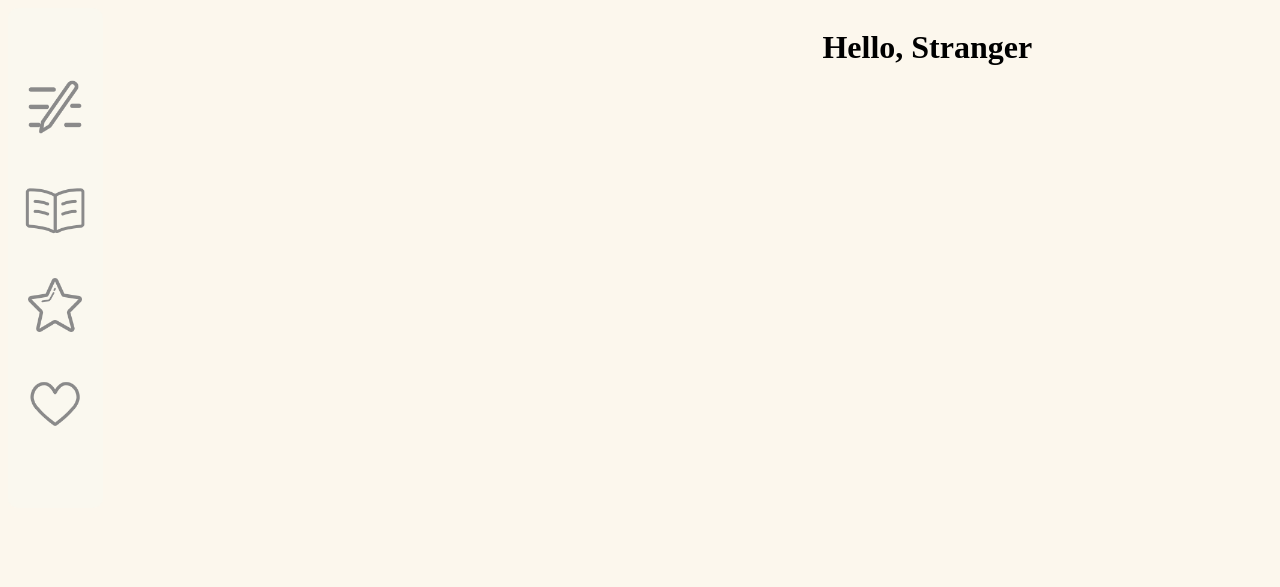
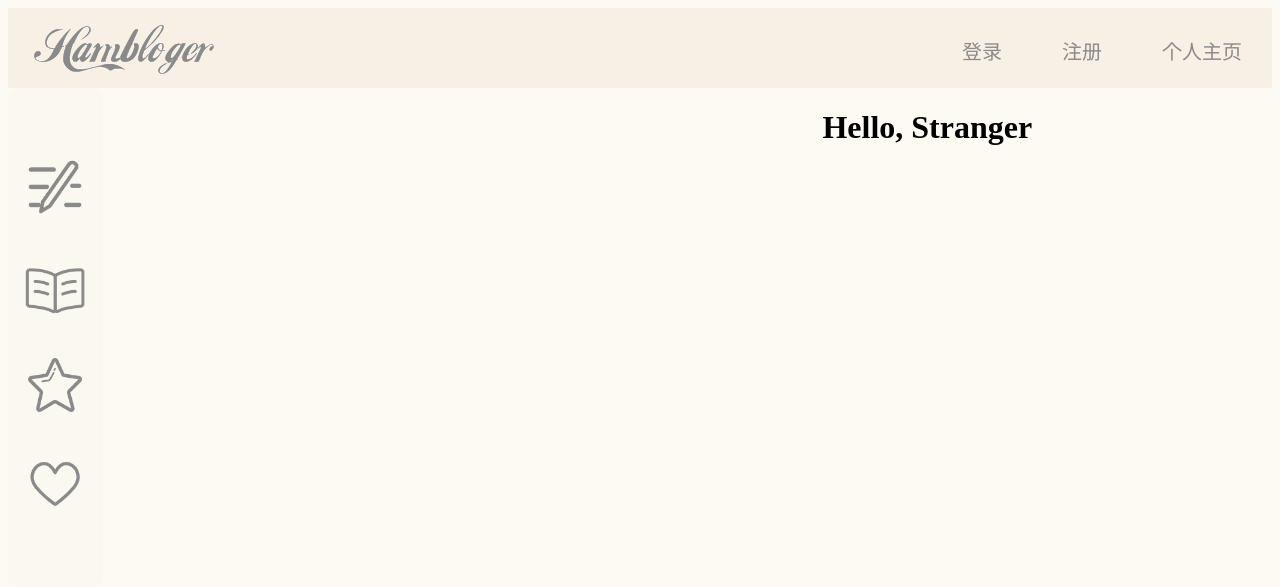
Before and after one commit to vozeo/Hambloger, a Flask app: page / in a window 1280 px wide. Shown: the top 587 px of the page. Run offline with Flask 2, Linux system fonts and the light colour scheme; some libraries are stand-ins or nearby versions.

Commit message:
Add navbar.

```diff
--- a/app/static/css/base.css
+++ b/app/static/css/base.css
@@ -1,8 +1,25 @@
 body {
-    background-color: rgb(252, 247, 237);
+    background-color: rgb(253, 250, 244);
 }
 
+.navbar-container {
+    background-color: rgb(248, 240, 228);
+    height: 80px;
+    display: grid;
+    grid-template-areas: 'left middle right';
+}
 
+.navbar-left-container {
+    grid-area: left;
+}
+
+.navbar-middle-container {
+    grid-area: middle;
+}
+
+.navbar-right-container {
+    grid-area: right;
+}
 
 .main {
     display: grid;
@@ -15,6 +32,13 @@ body {
 
 .main-middle-container {
     grid-area: middle-container;
+}
+
+.logo {
+    height: 80px;
+    width: 200px;
+    margin-top: 7px;
+    margin-left: 20px;
 }
 
 .sidebar {
@@ -79,3 +103,33 @@ body {
     width: 60px;
     margin: 5px 0 0 5px;
 }
+
+.navbar-right-container {
+
+}
+
+.navbar-right-shell {
+    list-style-type: none;
+    margin: 0;
+    padding: 0;
+    overflow: hidden;
+    height: 80px;
+}
+
+.navbar-right-box {
+    float: right;
+}
+
+.navbar-right-box a {
+    display: block;
+    color: #8a8a8a;
+    text-align: center;
+    padding: 28px 30px;
+    font-size: 20px;
+    text-decoration: none;
+}
+
+.navbar-right-box a:hover{
+    background-color: rgb(87, 87, 87);
+    color: #e6e9d4;
+}
--- a/app/templates/base.html
+++ b/app/templates/base.html
@@ -12,14 +12,20 @@
 </head>
 
 <body>
-    <div>
+    <div class="container">
        <div calss="navbar">
             <div class="navbar-container">
                 <div class="navbar-left-container">
+                    <img src="{{url_for('static', filename='icons/hambloger-logo.png')}}" class="logo">
                 </div>
                 <div class="navbar-middle-container">
                 </div>
                 <div class="navbar-right-container">
+                    <ul class="navbar-right-shell">
+                        <li class="navbar-right-box"><a href="/">个人主页</a></li>
+                        <li class="navbar-right-box"><a href="/">注册</a></li>
+                        <li class="navbar-right-box"><a href="/">登录</a></li>
+                    </ul>
                 </div>
             </div>
         </div>
```
Also changed, not shown: app/static/icons/hambloger-logo.png (added).
